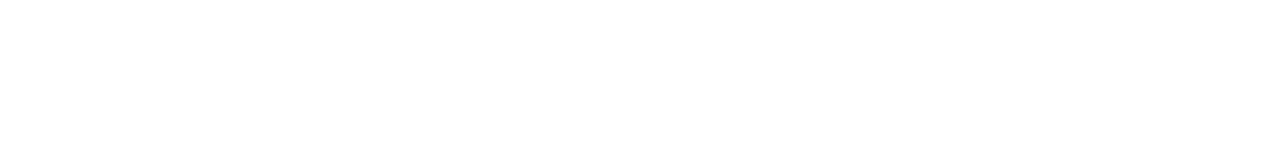
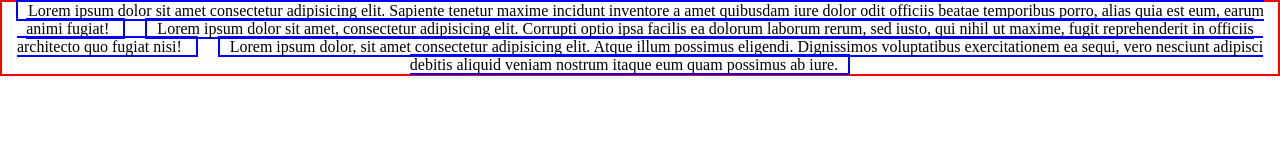
Before and after one commit to Mirandinajdjj/display-inline, a plain HTML site: page index.html in a window 1280 px wide. Drawn offline with Linux system fonts and the light colour scheme.

Commit message:
atividade finalizada

```diff
--- a/index.html
+++ b/index.html
@@ -4,9 +4,22 @@
     <meta charset="UTF-8">
     <meta http-equiv="X-UA-Compatible" content="IE=edge">
     <meta name="viewport" content="width=device-width, initial-scale=1.0">
+    <link rel="stylesheet" href="style.css">
     <title>Display Inline</title>
 </head>
 <body>
+    <main>
+        <div>
+            Lorem ipsum dolor sit amet consectetur adipisicing elit. Sapiente tenetur maxime incidunt inventore a amet quibusdam iure dolor odit officiis beatae temporibus porro, alias quia est eum, earum animi fugiat!
+        </div>
 
+        <div>
+            Lorem ipsum dolor sit amet, consectetur adipisicing elit. Corrupti optio ipsa facilis ea dolorum laborum rerum, sed iusto, qui nihil ut maxime, fugit reprehenderit in officiis architecto quo fugiat nisi!
+        </div>
+
+        <div>
+            Lorem ipsum dolor, sit amet consectetur adipisicing elit. Atque illum possimus eligendi. Dignissimos voluptatibus exercitationem ea sequi, vero nesciunt adipisci debitis aliquid veniam nostrum itaque eum quam possimus ab iure.
+        </div>
+    </main>
 </body>
 </html>
--- /dev/null
+++ b/style.css
@@ -0,0 +1,17 @@
+* {
+    margin: 0;
+    padding: 0;
+    box-sizing: border-box;
+}
+
+main {
+    border: 2px solid red;
+    text-align: center;
+}
+
+div {
+    border: 2px solid blue;
+    display: inline;
+    margin-right: 20px;
+    padding-inline: 10px;
+}
```
